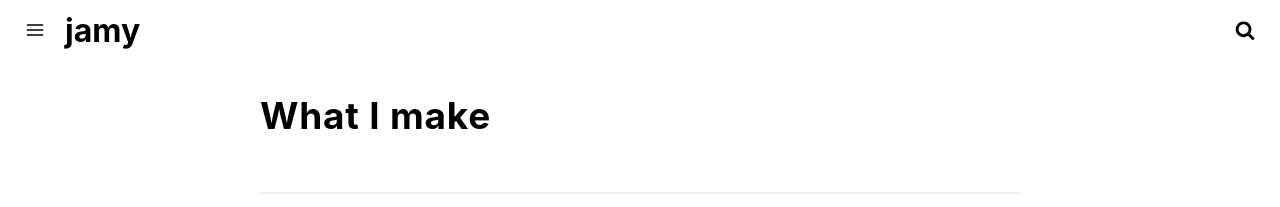
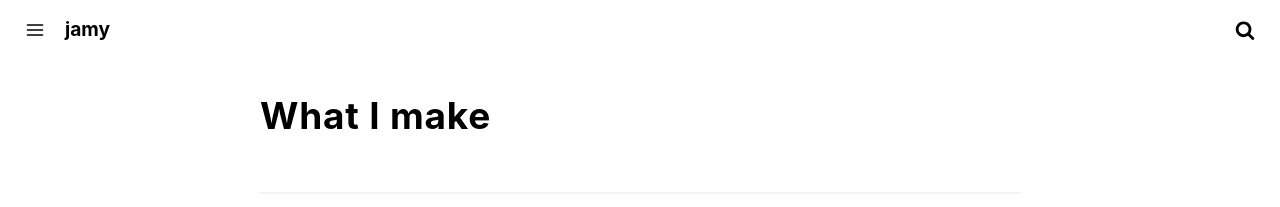
Before and after one commit to crazyjamy/crazyjamy.github.io, a Jekyll site: the page built from motions.md, in a window 1280 px wide. Shown: the top 207 px of the page. Built offline with Jekyll 4.4.1, drawn with Linux system fonts in a browser that asks for light colours.

Commit message:
Update main.css

```diff
--- a/assets/css/main.css
+++ b/assets/css/main.css
@@ -299,10 +299,10 @@ html,body{
   }
 }
 .bar-header .logo{
-  margin:0;height:2rem;line-height:2rem
+  margin:0;height:2rem;line-height:1.2rem
 }
 .bar-header .logo a{
-  color:#000;text-decoration:none;font-size:2rem
+  color:#000;text-decoration:none;font-size:1.2rem
 }
 .bar-header .icon-menu{
   float:left;cursor:pointer;margin:.313rem 1.25rem .313rem 0;width:1.25rem;height:1.25rem;fill:#000;
```
